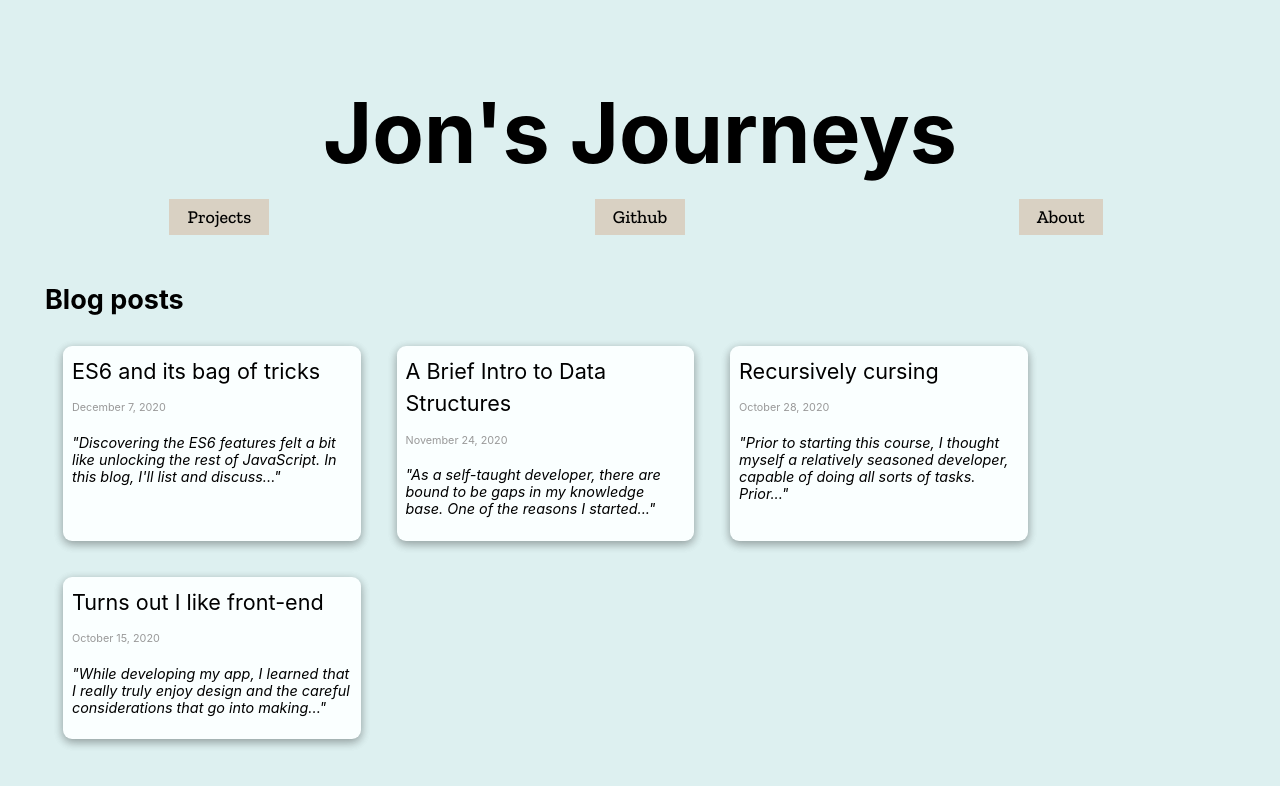
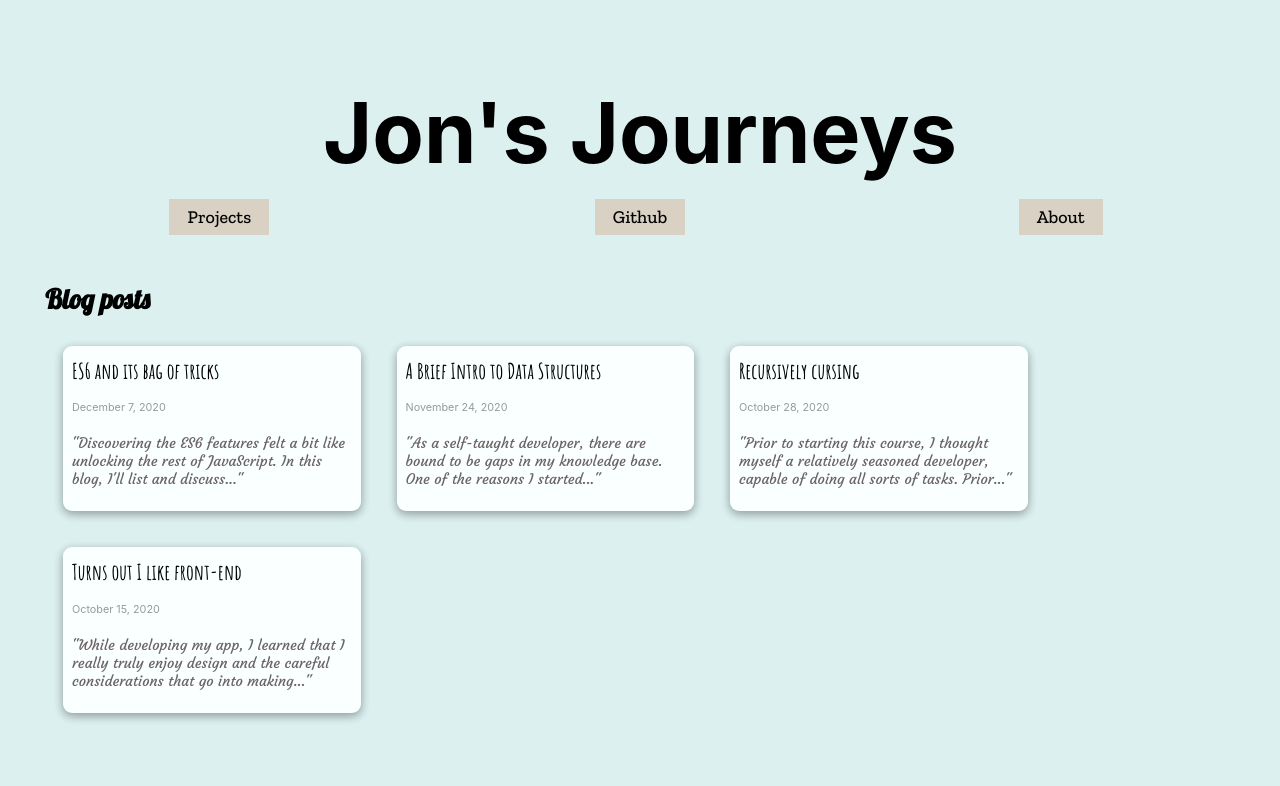
Before and after one commit to jclasley/codingBlog, a Next.js app: page / in a window 1280 px wide. Shown: the top 786 px of the page. Built offline with nearby package versions, Linux system fonts and the light colour scheme.

Commit message:
Font styles changed

```diff
--- a/package.json
+++ b/package.json
@@ -10,7 +10,7 @@
   "dependencies": {
     "date-fns": "^2.16.1",
     "gray-matter": "^4.0.2",
-    "next": "9.3.5",
+    "next": "^10.0.0",
     "react": "16.13.1",
     "react-dom": "16.13.1",
     "remark": "^13.0.0",
--- a/pages/index.js
+++ b/pages/index.js
@@ -20,6 +20,7 @@ export default function Home({ allPostsData }) {
       <Head>
         <title>Jon's Journeys</title>
         <link href="https://fonts.googleapis.com/css2?family=Zilla+Slab:wght@500&display=swap" rel="stylesheet"></link>
+        <link href="https://fonts.googleapis.com/css2?family=Amatic+SC:wght@400;700&family=Courgette&family=Lobster&display=swap" rel="stylesheet"></link>
       </Head>
 
 
--- a/posts/ES6.md
+++ b/posts/ES6.md
@@ -12,4 +12,4 @@ Comparing an ES6 class declaration to the same class in pseudoclassical style sh
 ##### Pseudoclassical
 <script async src="//jsfiddle.net/jlasley/L71s4qpu/1/embed/js/"></script>
 ##### ES6
-<script async src="//jsfiddle.net/jlasley/L71s4qpu/10/embed/js/"></script>
+<script async src="//jsfiddle.net/jlasley/L71s4qpu/16/embed/js/"></script>
--- a/styles/utils.module.css
+++ b/styles/utils.module.css
@@ -15,6 +15,7 @@
 }
 
 .headingLg {
+  font-family: 'Lobster', cursive;
   font-size: 1.5rem;
   line-height: 1.4;
   margin: 0.5rem 0;
@@ -49,12 +50,6 @@
   font-size: 0.6rem;
 }
 
-.excerpt {
-  color: black;
-  font-size: 0.8rem;
-  line-height: normal;
-   font-style: italic;
-}
 @media only screen and (min-width: 600px) {
   .cardHolder {
     flex-flow: column wrap;
@@ -80,6 +75,8 @@
 
 .cardContent a{
   align-self: center;
+  font-family: 'Amatic SC', cursive;
+  font-weight: 700;
 }
 
 .card {
@@ -93,3 +90,11 @@
   flex-direction: column;
   box-shadow: 0 3px 10px 0 rgba(0, 0, 0, 0.2), 0 3px 10px 0 rgba(0, 0, 0, 0.19);
 }
+
+.excerpt {
+  color: rgb(107, 100, 100);
+  font-size: 0.8rem;
+  line-height: normal;
+  /* font-style: italic; */
+  font-family: 'Courgette', cursive;
+}
```
Also changed, not shown: 1 other file (tests, documents, lock files or other folders).
